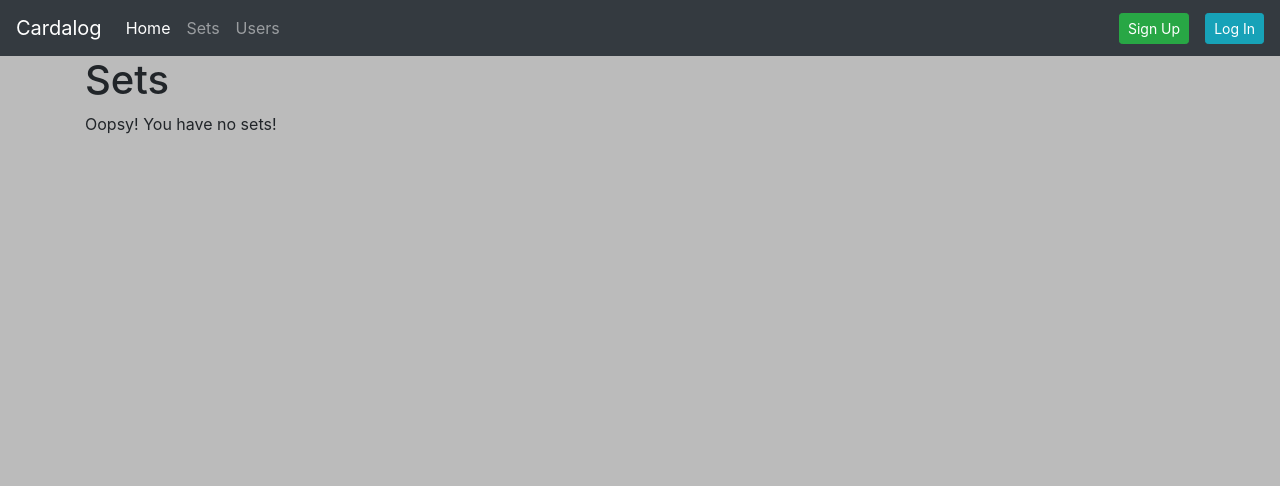
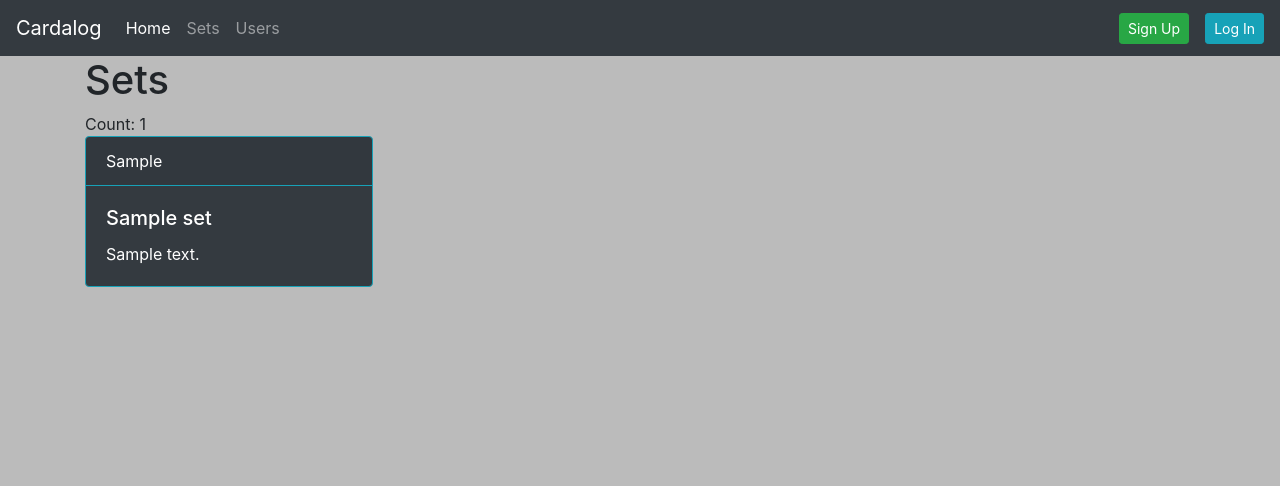
Before and after one commit to seungholee-dev/cardalog, a Django app: page /sets/list/ in a window 1280 px wide. Shown: the top 486 px of the page. Run offline with Django 3.2, Linux system fonts and the light colour scheme; tables that the repository leaves empty hold one stand-in row (values such as "Sample post"); some libraries are stand-ins or nearby versions.

Commit message:
Style set list view

```diff
--- a/cardalog/sets/templates/set_list.html
+++ b/cardalog/sets/templates/set_list.html
@@ -1,13 +1,24 @@
 {% extends 'index.html' %}
 
 {% block main_content %}
+
     <h1>Sets</h1>
+
     {% if sets %}
         Count: {{ sets|length }}
 
         {% for set in sets %}
-        <h2>{{ set.title }}</h2>
+
+            <div class="card text-white border-info bg-dark mb-3" style="max-width: 18rem;">
+            <div class="card-header border-info">{{ set.category }}</div>
+                <div class="card-body">
+                    <h5 class="card-title">{{ set.title }}</h5>
+                    <p class="card-text">{{set.description}}</p>
+                </div>
+                {% comment %} <h2><a href="{% url 'set-detail' set.id %}">Details</a></h2> {% endcomment %}
+            </div>
         {% endfor %}
+
     {% else %}
         <p>Oopsy! You have no sets!</p>
     {% endif %}
--- a/cardalog/sets/views.py
+++ b/cardalog/sets/views.py
@@ -5,3 +5,4 @@
 class SetListView(ListView):
     model = Set
     template_name = "set_list.html"
+    context_object_name = 'sets'
```
Also changed, not shown: cardalog/sets/models.py (line endings or trailing spaces). Lines whose indentation alone changed are shown as unchanged.
